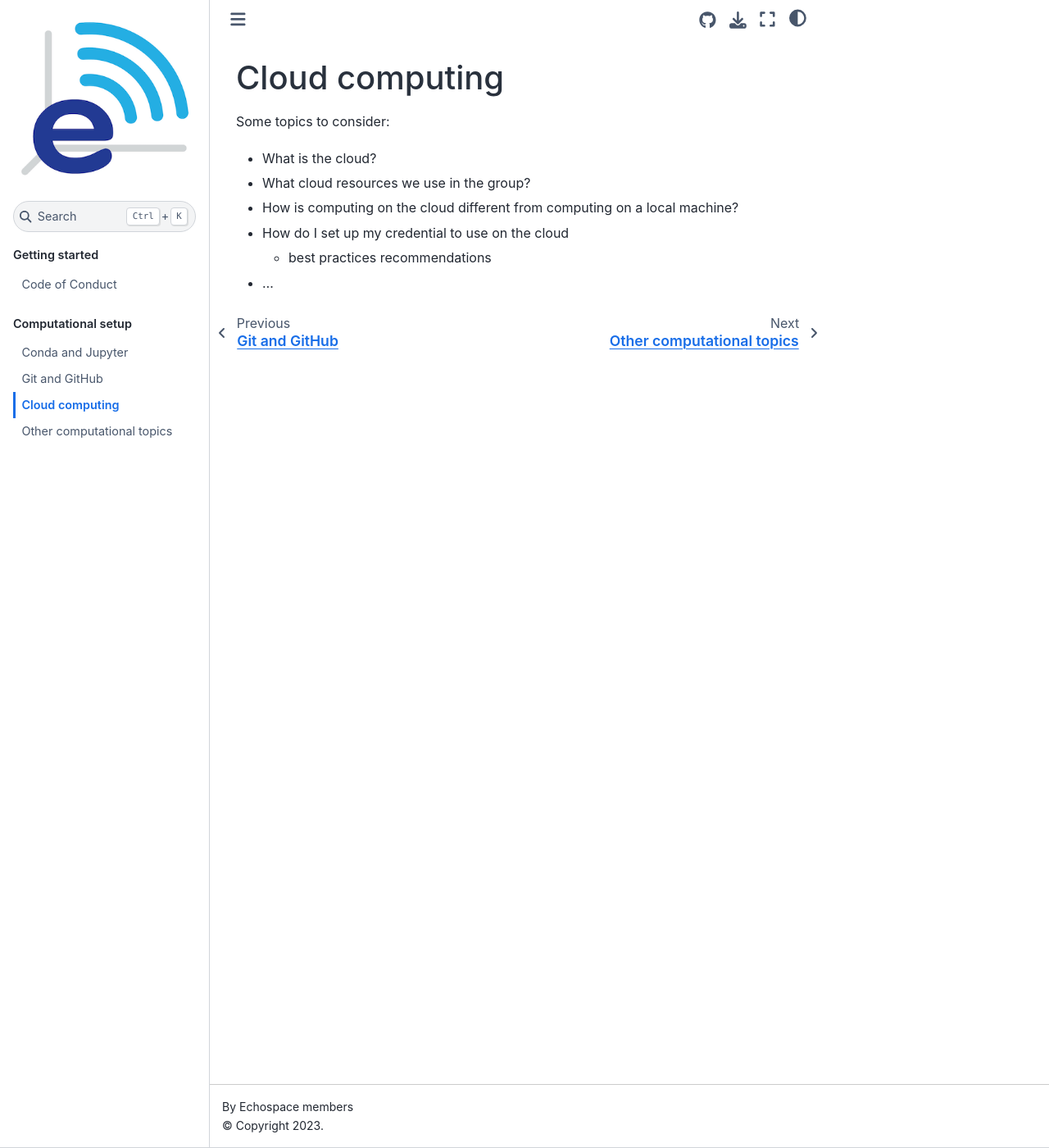
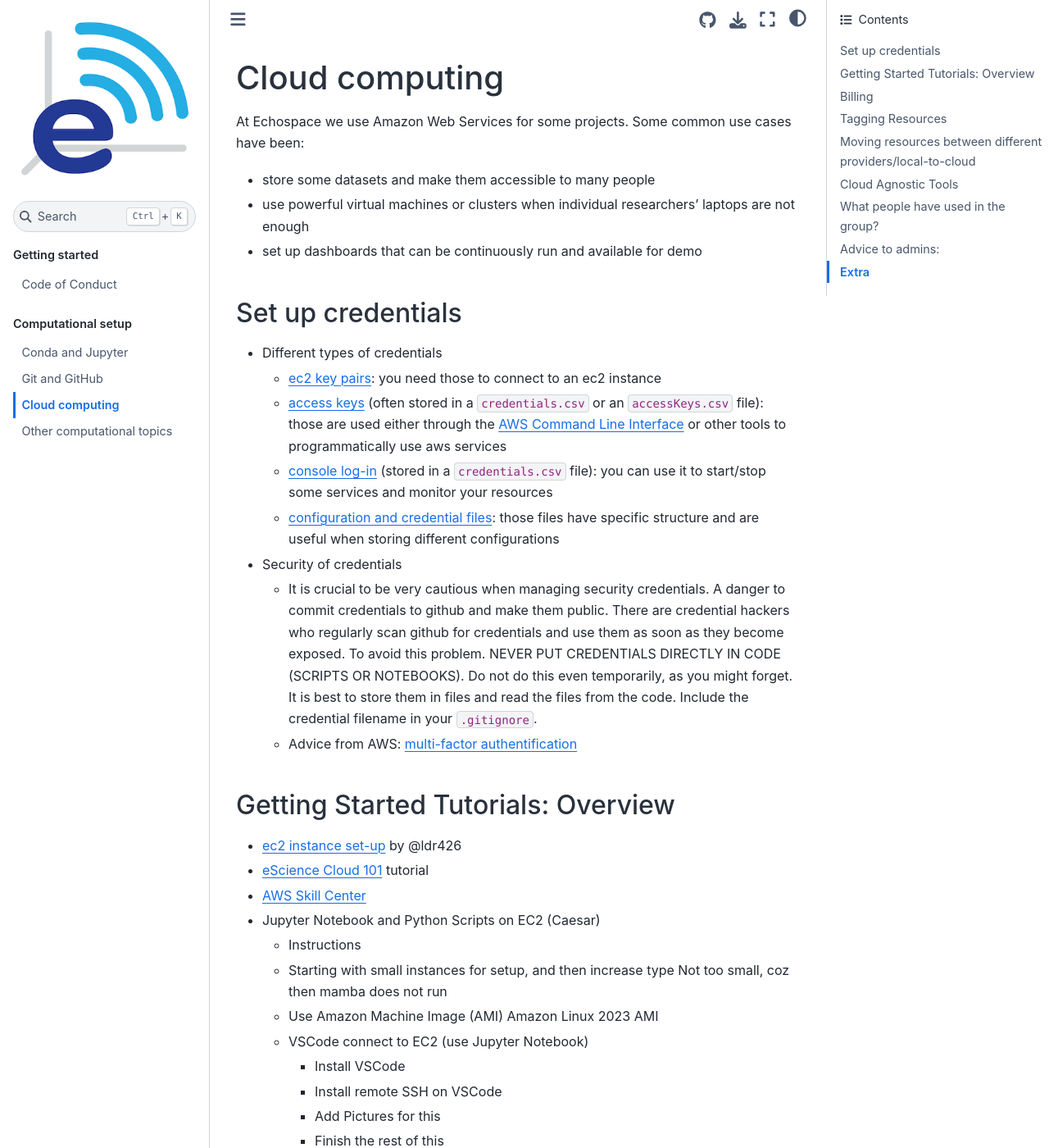
Before and after one commit to uw-echospace/group-docs, a Jupyter Book: the page built from docs/source/compute-cloud.md, in a window 1280 px wide and 1400 px high. Shown: the whole window at 82% size. Built offline with Jupyter Book 1.0.4 settings and Sphinx 7.4.7 and the Sphinx Book theme 1.1.4, drawn with Linux system fonts in a browser that asks for light colours; some of the changed text lies outside the part shown.

Commit message:
Initial Draft of Cloud Computing onboarding (content moved from google doc) (#29)
* move google doc to compute-cloud.md

* add admin bullet points

* added a bit more on credentials

* adding eScience cloud 101 tutorial

* Fix sections

* fixing formatting

* Fixing formatting

* Fixing formatting

* Update credentials, tutorials and cloud agnostic tools

* fixing formatting

* fixing formatting

* formatting

* formatting for billing

* formatting billing

```diff
--- a/docs/source/compute-cloud.md
+++ b/docs/source/compute-cloud.md
@@ -1,9 +1,89 @@
 # Cloud computing
 
-Some topics to consider:
-- What is the cloud?
-- What cloud resources we use in the group?
-- How is computing on the cloud different from computing on a local machine?
-- How do I set up my credential to use on the cloud
-    - best practices recommendations
-- ...
+At Echospace we use Amazon Web Services for some projects. Some common use cases have been:
+
+* store some datasets and make them accessible to many people
+* use powerful virtual machines or clusters when individual researchers' laptops are not enough
+* set up dashboards that can be continuously run and available for demo
+
+
+
+## Set up credentials
+
+
+* Different types of credentials
+    - [ec2 key pairs](
+https://docs.aws.amazon.com/AWSEC2/latest/UserGuide/ec2-key-pairs.html): you need those to connect to an ec2 instance
+    - [access keys](https://docs.aws.amazon.com/IAM/latest/UserGuide/id_credentials_access-keys.html) (often stored in a `credentials.csv` or an `accessKeys.csv` file): those are used either through the [AWS Command Line Interface](https://aws.amazon.com/cli/) or other tools to programmatically use aws services
+    - [console log-in](https://docs.aws.amazon.com/signin/latest/userguide/introduction-to-iam-user-sign-in-tutorial.html) (stored in a `credentials.csv` file): you can use it to start/stop some services and monitor your resources
+    - [configuration and credential files](https://docs.aws.amazon.com/cli/latest/userguide/cli-configure-files.html): those files have specific structure and are useful when storing different configurations
+
+* Security of credentials
+    - It is crucial to be very cautious when managing security credentials. A danger to commit credentials to github and make them public. There are credential hackers who regularly scan github for credentials and use them as soon as they become exposed. To avoid this problem. NEVER PUT CREDENTIALS DIRECTLY IN CODE (SCRIPTS OR NOTEBOOKS). Do not do this even temporarily, as you might forget. It is best to store them in files and read the files from the code. Include the credential filename in your `.gitignore`.
+    - Advice from AWS: [multi-factor authentification](https://docs.aws.amazon.com/IAM/latest/UserGuide/id_credentials_mfa_enable.html)
+
+## Getting Started Tutorials: Overview
+
+* [ec2 instance set-up](https://frosted-hamster-458.notion.site/Set-up-env-ec2-faeceebfc16f45509d3f4c18c25f2c22) by @ldr426
+* [eScience Cloud 101](https://cloudmaven.github.io/documentation/aws_overview.html) tutorial
+* [AWS Skill Center](https://aws.amazon.com/training/skills-centers/seattle-skills-center/)
+
+* Jupyter Notebook and Python Scripts on EC2 (Caesar)
+    - Instructions
+    - Starting with small instances for setup, and then increase type
+Not too small, coz then mamba does not run
+    - Use Amazon Machine Image (AMI) Amazon Linux 2023 AMI
+    - VSCode connect to EC2 (use Jupyter Notebook)
+        - Install VSCode
+        - Install remote SSH on VSCode
+        - Add Pictures for this
+        - Finish the rest of this
+
+
+## Billing
+
+It is important to learn to monitor AWS billing even as a new user.
+
+* [Billing Page](https://us-east-1.console.aws.amazon.com/billing/home?region=us-west-2#/bills)
+* [Pricing of EC2 instances](https://aws.amazon.com/ec2/pricing/on-demand/)
+* [Pricing of S3 storage](https://aws.amazon.com/s3/pricing/) Note: while moving data into S3 is free, moving data out of S3 is expensive (it is called egress fee). Discuss with us if you plan to download large (greater than 100GB) datasets out of S3
+* [Pricing calculator](https://calculator.aws/#/)
+
+## Tagging Resources
+
+Tagging resources is particularly useful to track usage and billing. Resources do not get tagged automatically by the user on AWS when services get started from the console.  One needs to add tags manually during set up or after the service gets started. Please, the following tags for your resources.
+
+* Email
+* Owner
+* Project
+* Task
+
+## Moving resources between different providers/local-to-cloud
+* [Rclone](https://rclone.org/)
+
+## Cloud Agnostic Tools
+
+* [terraform](https://www.terraform.io/): terraform allow scripting the cloud set up commands and works with different cloud providers
+* [fsspec](https://filesystem-spec.readthedocs.io/en/latest/): Filesystem Spec is a Python tool to access local, remote and embedded file systems and bytes storage in a unified way
+* [Prefect AWS](https://prefecthq.github.io/prefect-aws/): Prefect is a general data workflow tool which allows integration with AWS, but can be set up with other providers.
+
+## What people have used in the group?
+* Hake ML Project (Caesar)
+* EC2 Instances
+    - Converting, Calibrating, Regridding, Mask Creation
+    - Storing data for quicker use on EFS
+    - Storing data for backup use on S3
+
+## Advice to admins:
+* Rotate keys (have a schedule)
+* Check tags
+* Check EC2 Volumes
+* Check EFS and S3 Volumes
+* Global View of ec2 instances (we can look in all regions)
+* [CloudTrail](https://us-west-2.console.aws.amazon.com/cloudtrail/home?region=us-west-2#/events?ReadOnly=false)
+    - Check what role is needed for users to see cloud trail
+    - Check all zones
+
+
+## Extra
+* When to use cloud? Decision Tree Diagram (Valentina)
```
